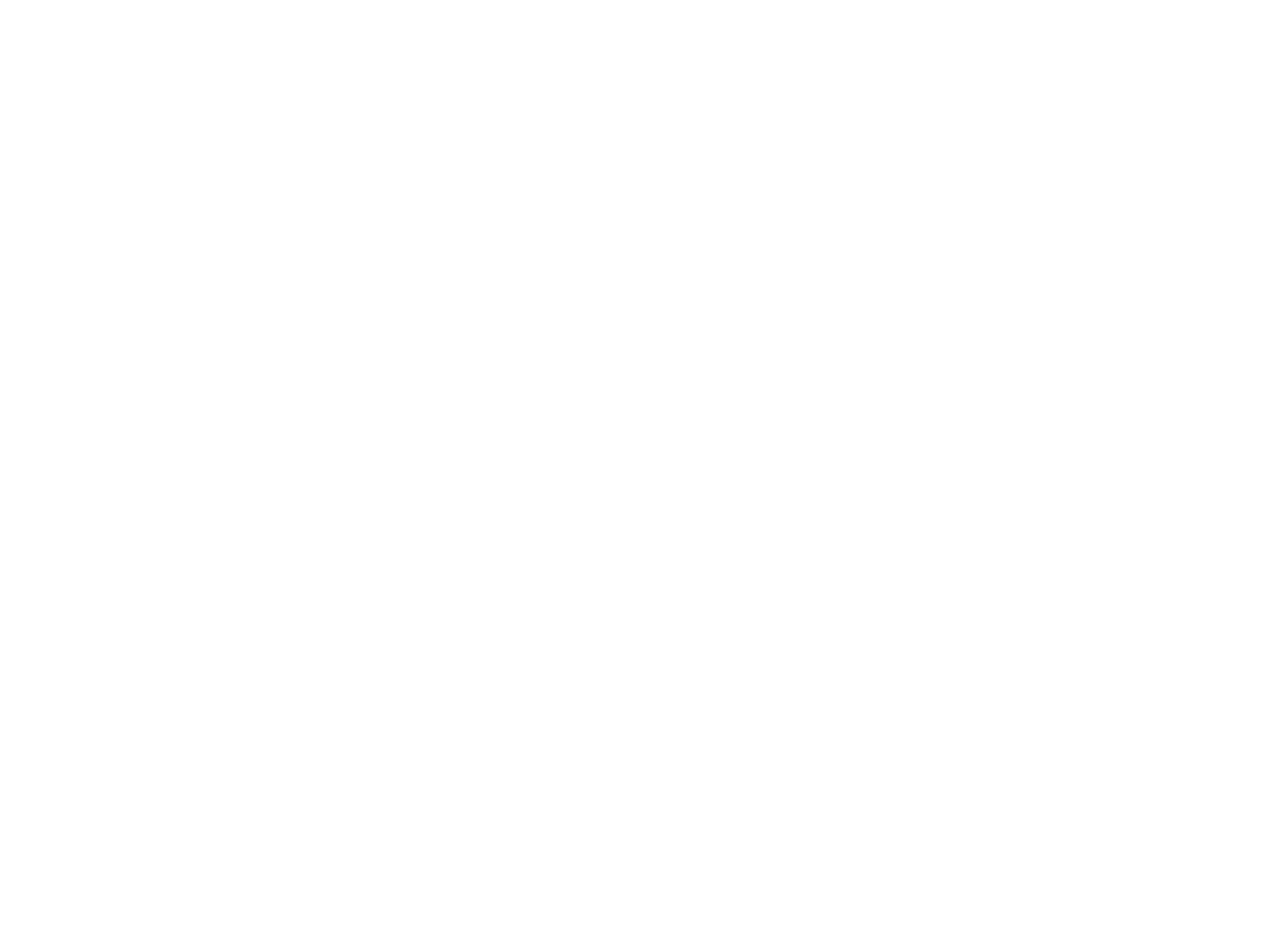
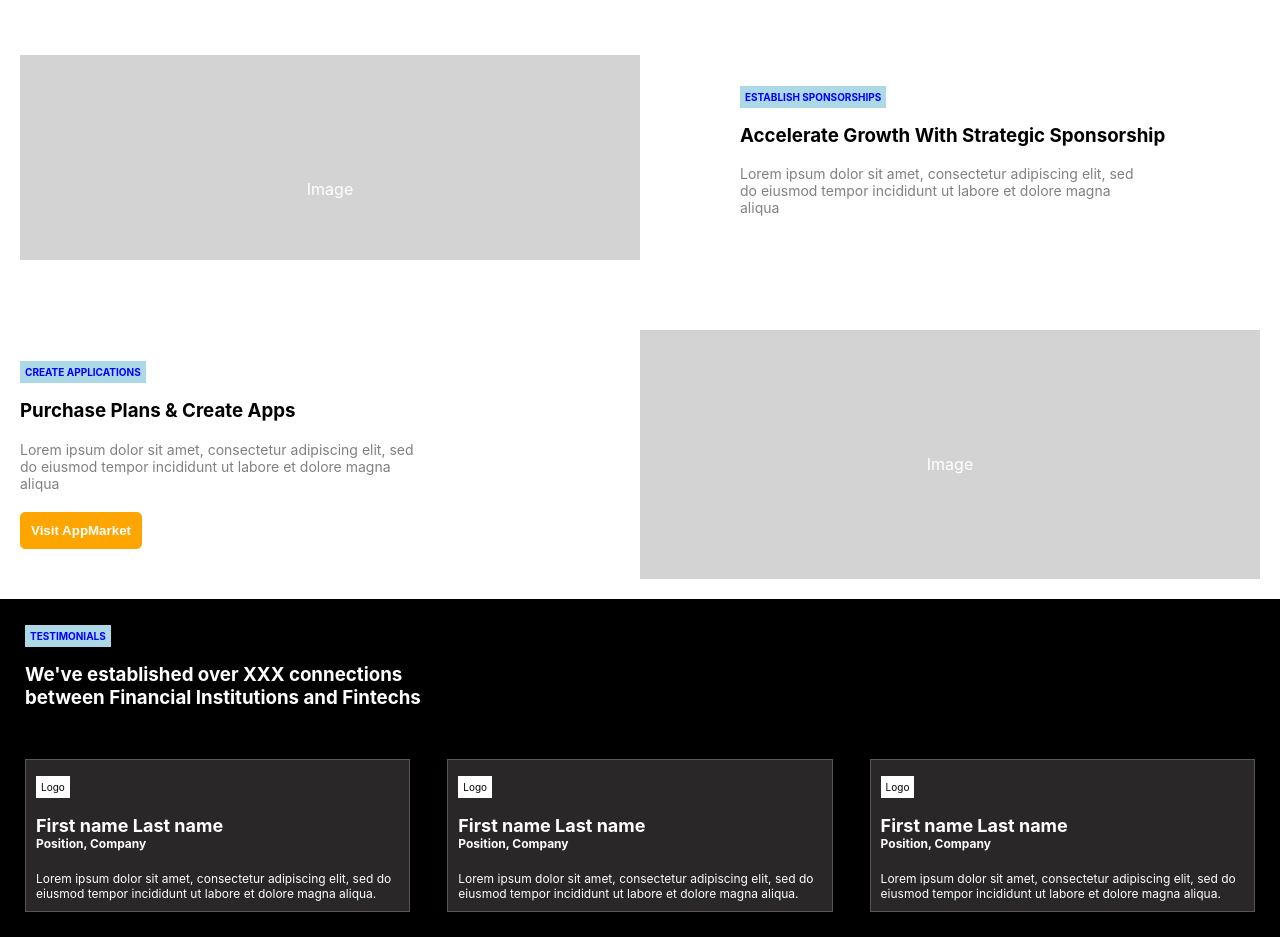
Before and after one commit to mayursonar07/samirDemo, a React (Create React App) app: page / in a window 1280 px wide. Shown: the part 2040-2977 px from the top of the page. Before the commit the page ends 1761 px from the top, so only its background shows below. Built offline with nearby package versions, Linux system fonts and the light colour scheme.

Commit message:
component 5, 6 delivered

```diff
--- a/src/App.css
+++ b/src/App.css
@@ -58,6 +58,8 @@
 }
 .text-content-container p{
   max-width: 400px;
+  color: gray;
+  font-size: 14px;
 }
 .checkbox-component:not(:last-child){
   margin-bottom: 5px;
@@ -171,3 +173,70 @@
 .thumbnail-icon-container img{
   height:30px;
 }
+.badge-content{
+  background-color: lightblue;
+    color: blue;
+    padding: 5px;
+    font-size: 10px;
+    font-weight: bold;
+}
+.ConnectionsNApplications-container{
+  display: grid;
+  grid-template-columns: 50% 50%;
+  margin-top:30px;
+  padding: 20px;
+}
+.ConnectionsNApplications-container .textual-content-container{
+  padding: 30px 0 30px 0;
+}
+.image-main-container{
+  text-align: center;
+  background-color: lightgrey;
+  color: white;
+}
+.image-container{
+  margin-top: 20%;
+}
+.testimonial-main-container{
+  padding: 25px;
+  background: black;
+  color: #fff;
+}
+.testimonials-text-container{
+  max-width: 400px;
+}
+.testmonial-card-main-container{
+  display: grid;
+  grid-template-columns: auto auto auto;
+  column-gap: 3%;
+  margin-top: 50px;
+}
+.testimonial-card-container{
+padding: 10px;
+border: 1px solid #5d5353;
+background: #292727;
+}
+.name-container{
+  font-size: 18px;
+  font-weight: bold;
+}
+.country-container{
+  font-size: 12px;
+  font-weight: bold;
+}
+.customer-speaks-container{
+  margin-top:20px;
+  font-size:12px;
+}
+.user-info-container{
+  margin-top:20px;
+}
+.logo-container{
+  margin-top:5px;
+}
+.logo-container span{
+  padding: 5px;
+  background: #fff;
+  color: black;
+  font-size: 10px;
+}
--- a/src/App.js
+++ b/src/App.js
@@ -3,6 +3,8 @@
 import Logocomponent from "./components/Logocomponent";
 import NavigatePathComponent from "./components/NavigatePathComponent";
 import ExchangePointComponent from "./components/ExchangePointComponent";
+import ConnectionsNApplicationsComponent from "./components/ConnectionsNApplicationsComponent";
+import TestimonialComponent from "./components/TestimonialComponent";
 
 function App() {
   const getLogocomponent = () => {
@@ -16,11 +18,12 @@
 
   return (
     <div className="App">
-      {/* <SampleComponent/> */}
       <Component2 />
       <div className="logo-component-container">{getLogocomponent()}</div>
       <NavigatePathComponent />
       <ExchangePointComponent />
+      <ConnectionsNApplicationsComponent />
+      <TestimonialComponent />
     </div>
   );
 }
--- /dev/null
+++ b/src/components/BadgeComponent.jsx
@@ -0,0 +1,11 @@
+import React from "react";
+
+const BadgeComponent = ({ title }) => {
+  return (
+    <div className="badge-container">
+      <span className="badge-content">{title}</span>
+    </div>
+  );
+};
+
+export default BadgeComponent;
--- /dev/null
+++ b/src/components/ButtonComponent.jsx
@@ -0,0 +1,11 @@
+import React from "react";
+
+const ButtonComponent = ({ title }) => {
+  return (
+    <div className="vital-role-btn-container">
+      <button>{title}</button>
+    </div>
+  );
+};
+
+export default ButtonComponent;
--- /dev/null
+++ b/src/components/ConnectionsNApplicationsComponent.jsx
@@ -0,0 +1,46 @@
+import React from "react";
+import BadgeComponent from "./BadgeComponent";
+import TextContentComponent from "./TextContentComponent";
+import ButtonComponent from "./ButtonComponent";
+import ImageComponent from "./ImageComponent";
+
+const ConnectionsNApplicationsComponent = () => {
+  return (
+    <div className="ConnectionsNApplications-main-container">
+      <div className="ConnectionsNApplications-container">
+        <div className="textual-content-container">
+          <BadgeComponent title="FIND CONNECTIONS" />
+          <TextContentComponent title="Unlock Powerful Connections" />
+          <ButtonComponent title="Start Connecting" />
+        </div>
+        <div className="image-main-container">
+          <ImageComponent />
+        </div>
+      </div>
+      <div className="ConnectionsNApplications-container">
+        <div className="image-main-container">
+          <ImageComponent />
+        </div>
+        <div
+          className="textual-content-container"
+          style={{ marginLeft: "100px" }}
+        >
+          <BadgeComponent title="ESTABLISH SPONSORSHIPS" />
+          <TextContentComponent title="Accelerate Growth With Strategic Sponsorship" />
+        </div>
+      </div>
+      <div className="ConnectionsNApplications-container">
+        <div className="textual-content-container">
+          <BadgeComponent title="CREATE APPLICATIONS" />
+          <TextContentComponent title="Purchase Plans & Create Apps" />
+          <ButtonComponent title="Visit AppMarket" />
+        </div>
+        <div className="image-main-container">
+          <ImageComponent />
+        </div>
+      </div>
+    </div>
+  );
+};
+
+export default ConnectionsNApplicationsComponent;
--- /dev/null
+++ b/src/components/ImageComponent.jsx
@@ -0,0 +1,7 @@
+import React from "react";
+
+const ImageComponent = () => {
+  return <div className="image-container">Image</div>;
+};
+
+export default ImageComponent;
--- /dev/null
+++ b/src/components/TestimonialCardComponent.jsx
@@ -0,0 +1,21 @@
+import React from "react";
+
+const TestimonialCardComponent = () => {
+  return (
+    <div className="testimonial-card-container">
+      <div className="logo-container">
+        <span>Logo</span>
+      </div>
+      <div className="user-info-container">
+        <div className="name-container">First name Last name</div>
+        <div className="country-container">Position, Company</div>
+      </div>
+      <div className="customer-speaks-container">
+        Lorem ipsum dolor sit amet, consectetur adipiscing elit, sed do eiusmod
+        tempor incididunt ut labore et dolore magna aliqua.
+      </div>
+    </div>
+  );
+};
+
+export default TestimonialCardComponent;
--- /dev/null
+++ b/src/components/TestimonialComponent.jsx
@@ -0,0 +1,27 @@
+import React from "react";
+import TestimonialCardComponent from "./TestimonialCardComponent";
+import BadgeComponent from "./BadgeComponent";
+
+const TestimonialComponent = () => {
+  const getCardComponent = () => {
+    let content = [];
+    for (let i = 0; i <= 2; i++) {
+      content.push(<TestimonialCardComponent />);
+    }
+    return content;
+  };
+  return (
+    <div className="testimonial-main-container">
+      <BadgeComponent title="TESTIMONIALS" />
+      <div className="testimonials-text-container">
+        <h3>
+          We've established over XXX connections between Financial Institutions
+          and Fintechs
+        </h3>
+      </div>
+      <div className="testmonial-card-main-container">{getCardComponent()}</div>
+    </div>
+  );
+};
+
+export default TestimonialComponent;
--- /dev/null
+++ b/src/components/TextContentComponent.jsx
@@ -0,0 +1,15 @@
+import React from "react";
+
+const TextContentComponent = ({ title }) => {
+  return (
+    <div className="text-content-container">
+      <h3>{title}</h3>
+      <p>
+        Lorem ipsum dolor sit amet, consectetur adipiscing elit, sed do eiusmod
+        tempor incididunt ut labore et dolore magna aliqua
+      </p>
+    </div>
+  );
+};
+
+export default TextContentComponent;
```
